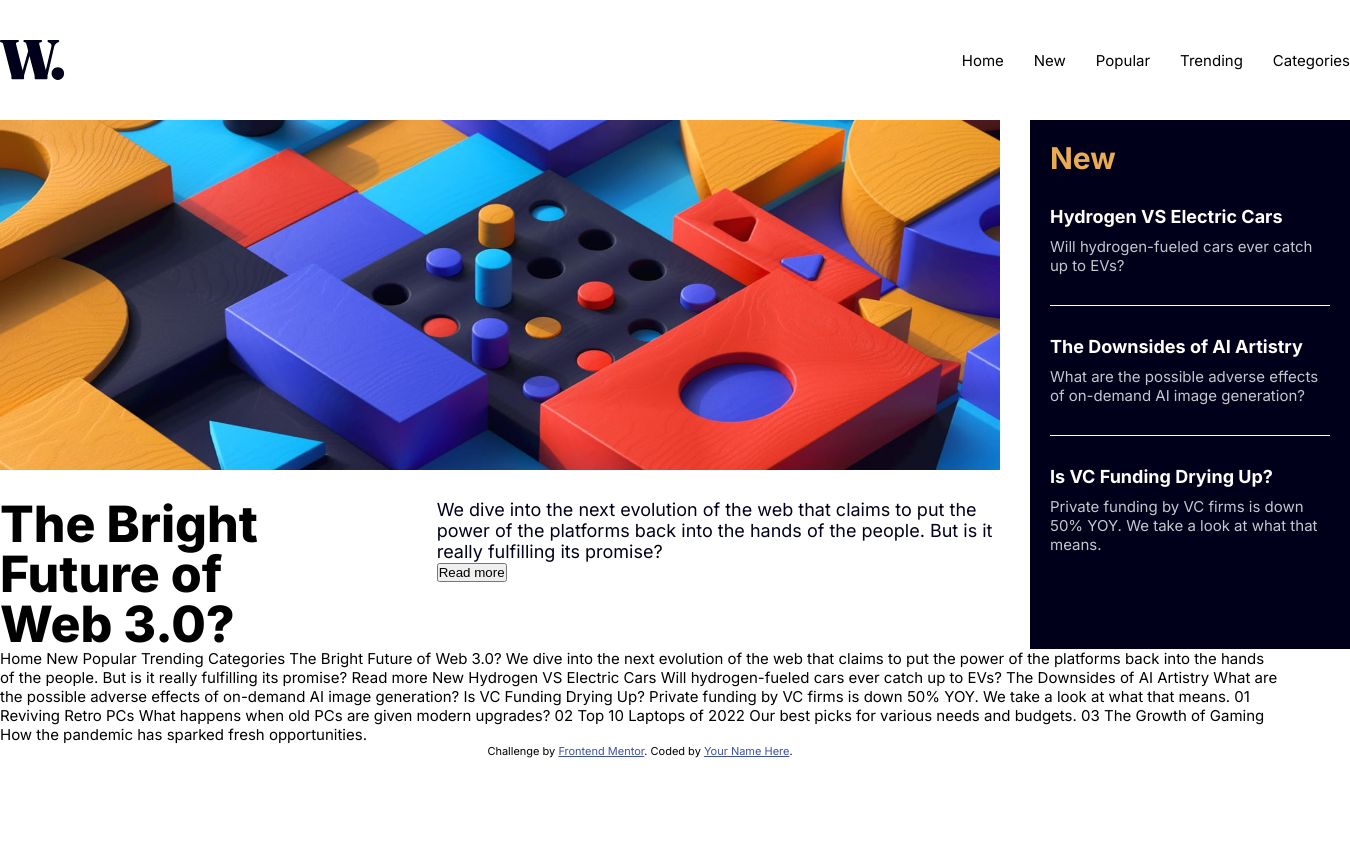
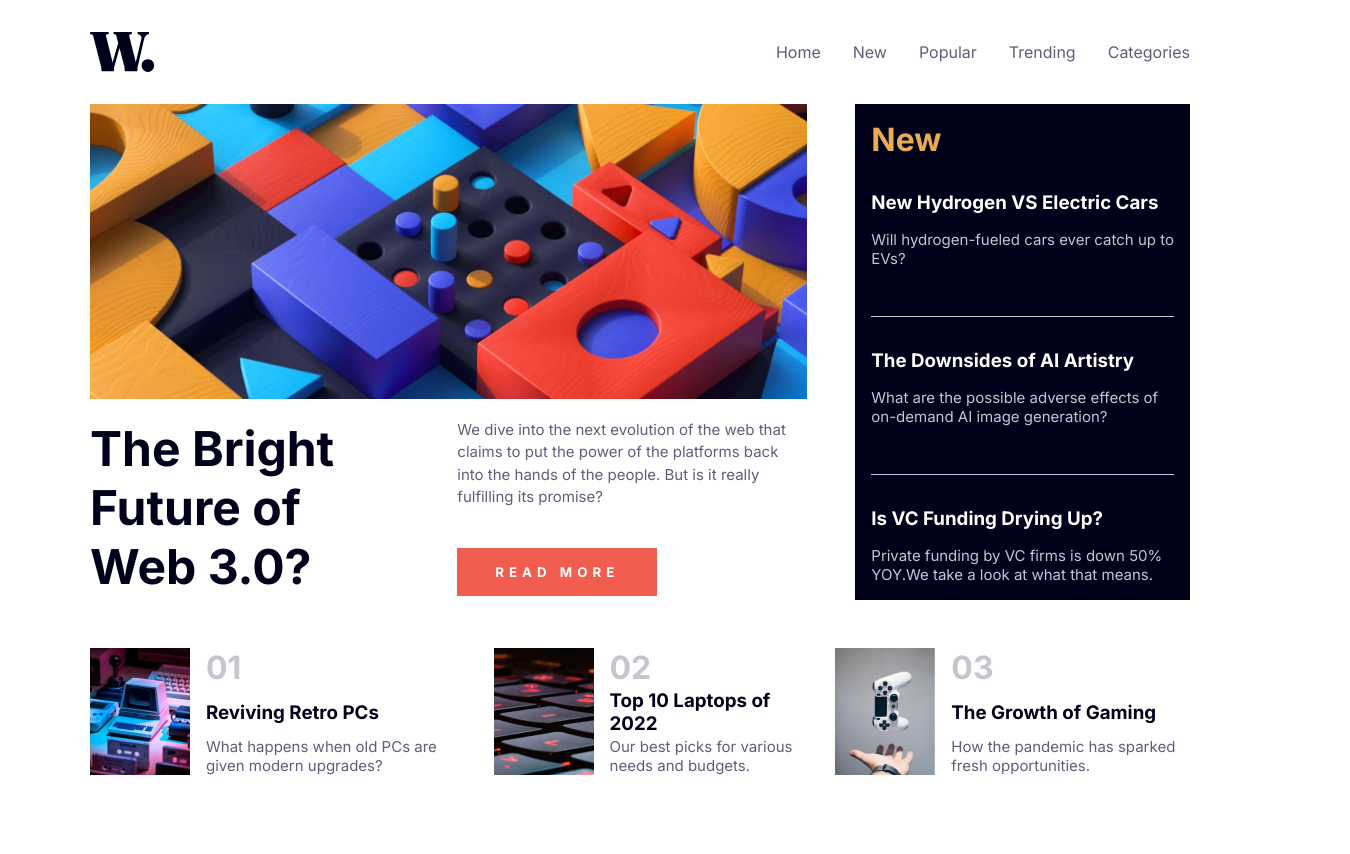
Before and after one commit to MoshiurRaihan95/news-homepage-main, a plain HTML site: page index.html in a window 1280 px wide. Shown: the whole page, 1350 px wide, since content can reach past the window. Before the commit the page ends 800 px from the top, so only its background shows below. Drawn offline with Linux system fonts and the light colour scheme.

Commit message:
done without toggle button

```diff
--- a/index.html
+++ b/index.html
@@ -13,91 +13,95 @@
 
 </head>
 <body>
-  <header class="container">
+  <div class="container">
     <nav>
-      <img src="assets/images/logo.svg" alt="logo" class="logo">
-      <ul class="nav-links">
+      <img src="./assets/images/logo.svg" alt="logo" class="logo" />
+      <ul class="nav-links" id="toggle_menu">
         <li>Home</li>
         <li>New</li>
         <li>Popular</li>
         <li>Trending</li>
         <li>Categories</li>
       </ul>
+      <img src="./assets/images/icon-menu.svg" class="menu" alt="" class="menu_icon">
+      <img src="assets/images/icon-menu-close.svg" alt="" class="close_icon">
     </nav>
-  </header>
-  <main class="container">
-    <div class="slider_with_content">
-      <div class="left_sidebar">
-        <img src="assets/images/image-web-3-desktop.jpg" alt="banner" class="banner_img">
-        <div class="banner_text">
-          <div class="main_title">
-            <h1>The Bright Future of Web 3.0?</h1>
+    <main>
+      <div class="main-container">
+        <div class="main-blog">
+          <picture>
+            <source media="(max-width:800px)" srcset="./assets/images/image-web-3-mobile.jpg" />
+            <img src="./assets/images/image-web-3-desktop.jpg" alt="web3" />
+          </picture>
+          <div class="blog-info">
+            <h1 class="blog-title">The Bright Future of Web 3.0?</h1>
+            <div class="blog-read">
+              <p class="blog-content">
+                We dive into the next evolution of the web that claims to put
+                the power of the platforms back into the hands of the people.
+                But is it really fulfilling its promise?
+              </p>
+              <button>Read more</button>
+            </div>
           </div>
-          <div class="banner_bottom_text">
-            <p>We dive into the next evolution of the web that claims to put the power of the platforms back into the hands of the people.
-              But is it really fulfilling its promise?</p>
-              <button>Read more</button>
+        </div>
+        <div class="new">
+          <div class="new-container">
+            <h2 class="header">New</h2>
+            <div class="new-blogs">
+              <div class="new-blog">
+                <h3 class="new-title">New Hydrogen VS Electric Cars</h3>
+                <p class="new-content">
+                  Will hydrogen-fueled cars ever catch up to EVs?
+                </p>
+              </div>
+              <div class="new-blog">
+                <h3 class="new-title">The Downsides of AI Artistry</h3>
+                <p class="new-content">
+                  What are the possible adverse effects of on-demand AI image
+                  generation?
+                </p>
+              </div>
+              <div class="new-blog">
+                <h3 class="new-title">Is VC Funding Drying Up?</h3>
+                <p class="new-content">
+                  Private funding by VC firms is down 50% YOY.We take a look at
+                  what that means.
+                </p>
+              </div>
+            </div>
+          </div>
+        </div>
+        <div class="top-blogs">
+          <div class="top-blog">
+            <img src="./assets/images/image-retro-pcs.jpg" alt="">
+            <div class="top-info">
+              <h2 class="num">01</h2>
+              <h3 class="top-title">Reviving Retro PCs</h3>
+              <p class="top-content">What happens when old PCs are given modern upgrades?</p>
+            </div>
+          </div>
+          <div class="top-blog">
+            <img src="./assets/images/image-top-laptops.jpg" alt="">
+            <div class="top-info">
+              <h2 class="num">02</h2>
+              <h3 class="top-title">Top 10 Laptops of 2022</h3>
+              <p class="top-content">Our best picks for various needs and budgets.</p>
+            </div>
+          </div>
+          <div class="top-blog">
+            <img src="./assets/images/image-gaming-growth.jpg" alt="">
+            <div class="top-info">
+              <h2 class="num">03</h2>
+              <h3 class="top-title">The Growth of Gaming</h3>
+              <p class="top-content">How the pandemic has sparked fresh opportunities.</p>
+            </div>
           </div>
         </div>
       </div>
-      <div class="right_sidebar">
-        <h4>New </h4>
-        <ul>
-          <li>
-            <h5>Hydrogen VS Electric Cars</h5>
-            <p>Will hydrogen-fueled cars ever catch up to EVs?</p>
-          </li>
-          <li>
-            <h5>The Downsides of AI Artistry</h5>
-            <p>What are the possible adverse effects of on-demand AI image generation?</p>
-          </li>
-          <li>
-            <h5>Is VC Funding Drying Up?</h5>
-            <p>Private funding by VC firms is down 50% YOY. We take a look at what that means.</p>
-          </li>
-        </ul>
-      </div>
-    </div>
-  </main>
-  Home
-  New
-  Popular
-  Trending
-  Categories
+    </main>
+  </div>
+  <script src="toggle.js"></script>
+</body>
 
-  The Bright Future of Web 3.0?
-
-  We dive into the next evolution of the web that claims to put the power of the platforms back into the hands of the people.
-  But is it really fulfilling its promise?
-
-  Read more
-
-  New
-
-  Hydrogen VS Electric Cars
-  Will hydrogen-fueled cars ever catch up to EVs?
-
-  The Downsides of AI Artistry
-  What are the possible adverse effects of on-demand AI image generation?
-
-  Is VC Funding Drying Up?
-  Private funding by VC firms is down 50% YOY. We take a look at what that means.
-
-  01
-  Reviving Retro PCs
-  What happens when old PCs are given modern upgrades?
-
-  02
-  Top 10 Laptops of 2022
-  Our best picks for various needs and budgets.
-
-  03
-  The Growth of Gaming
-  How the pandemic has sparked fresh opportunities.
-
-  <div class="attribution">
-    Challenge by <a href="https://www.frontendmentor.io?ref=challenge" target="_blank">Frontend Mentor</a>.
-    Coded by <a href="#">Your Name Here</a>.
-  </div>
-</body>
 </html>
--- a/style.css
+++ b/style.css
@@ -1,102 +1,229 @@
 @import url('https://fonts.googleapis.com/css2?family=Inter:wght@400;700;800&display=swap');
+:root{
+    --Soft-orange: hsl(35, 77%, 62%);
+    --Soft-red: hsl(5, 85%, 63%);
+    --Off-white: hsl(36, 100%, 99%);
+    --Grayish-blue: hsl(233, 8%, 79%);
+    --Dark-grayish-blue: hsl(236, 13%, 42%);
+    --Very-dark-blue: hsl(240, 100%, 5%);
+}
+/*============DEFAULT STYLES=================*/
 *{
+    font-family: 'Inter', sans-serif;
+    box-sizing: border-box;
+    padding: 0;
     margin: 0;
-    padding: 0;
-    box-sizing: border-box;
 }
-:root{
-    --Off-white: hsl(36, 100%, 99%);
-    --Grayishblue: hsl(233, 8%, 79%);
-    --Darkgrayishblue: hsl(236, 13%, 42%);
-    --Verydarkblue: hsl(240, 100%, 5%);
-    --Softorange: hsl(35, 77%, 62%);
-    --Softred: hsl(5, 85%, 63%);
+p{
+    font-size: 15px;
+}
+img{
+    max-width: 100%;
 }
 body{
-    font-family: 'Inter', sans-serif;
-    font-size: 15px;
-}
-p{
-    color: var(--Grayishblue);
-}
-.container{
-    width: 1350px;
-    margin: auto;
-}
-nav{
-    display: flex;
-    justify-content: space-between;
-    align-items: center;
-    padding: 40px 0px;
-}
-nav ul.nav-links{
+    width: 100%;
+    min-height: 100vh;
     display: flex;
     align-items: center;
 }
+ul{
+    list-style: none;
+}
+.container{
+    max-width: 1100px;
+    margin: 0 auto;
+}
+/*==========NAVBAR STYLES==================*/
+nav{
+    display: flex;
+    align-items: center;
+    justify-content: space-between;
+    padding: 2rem 0;
+}
+.nav-links{
+    display: flex;
+    align-items: center;
+    gap: 2rem;
+}
 .nav-links li{
-    list-style: none;
-    margin-right: 30px;
+    color: var(--Dark-grayish-blue);
+    cursor: pointer;
 }
-.nav-links li:last-child{
-    margin-right: 0;
+.nav-links li:hover{
+    color: var(--Soft-red);
 }
-.slider_with_content{
+.close_icon{
+    display: none;
+}
+.menu{
+    display: none;
+}
+/*================MAIN STYLES=====================*/
+.main-container{
+    display: grid;
+    gap: 3rem;
+    grid-template-columns: repeat(3,1fr);
+    grid-template-rows: repeat(2,1fr);
+    max-height: 750px;
+}
+.main-blog{
+    grid-column: 2 span;
+    grid-row: 1 span;
+}
+.blog-info{
     display: flex;
     justify-content: space-between;
-    column-gap: 30px;
+    margin-top: 1rem;
 }
-.banner_text{
+.blog-title{
+    font-size: 3rem;
+    color: var(--Very-dark-blue);
+    width: 300px;
+}
+.blog-content{
+    color: var(--Dark-grayish-blue);
+    width: 350px;
+    line-height: 1.5;
+}
+.blog-read{
     display: flex;
+    flex-direction: column;
     justify-content: space-between;
-    margin-top: 25px;
 }
-.banner_text h1{
-    font-size: 50px;
-    font-weight: 800;
-    line-height: 50px;
+.blog-read button{
+    background-color: var(--Soft-red);
+    border: none;
+    color: var(--Off-white);
+    width: 200px;
+    padding: 1rem 2rem;
+    cursor: pointer;
+    text-transform: uppercase;
+    letter-spacing: 5px;
+    font-weight: 700;
 }
-.banner_bottom_text{
-    margin-left: 125px;
+.blog-read button:hover{
+    background-color: var(--Very-dark-blue);
 }
-.banner_bottom_text p{
-    color: var(--Verydarkblue);
-    font-size: 18px;
+.new{
+    grid-column: 1 span;
+    grid-row: 1 span;
+    background-color: var(--Very-dark-blue);
 }
-.left_sidebar{
-    max-width: 1000px;
+.new-container{
+    padding: 1rem;
+    display: flex;
+    flex-direction: column;
 }
-.left_sidebar .banner_img{
+.header{
+    color: var(--Soft-orange);
+    font-size: 2rem;
+}
+.new-blogs{
+    display: flex;
+    flex-direction: column;
+    margin-top: 2rem;
+    gap: 2rem;
+}
+.new-blog{
+    display: flex;
+    flex-direction: column;
+    gap: 1rem;
+}
+.new-blog::after{
+    content: "";
+    margin-top: 2rem;
+    display: flex;
     width: 100%;
-    height: 350px;
+    height: 1px;
+    width: 100%;
+    background-color: var(--Grayish-blue);
 }
-.right_sidebar{
-    max-width: 350px;
-    background: var(--Verydarkblue);
-    padding: 20px;
+.new-blog:last-child::after{
+    display: none;
 }
-.right_sidebar h4{
-    color: var(--Softorange);
-    font-size: 30px;
+.new-title:hover{
+    color: var(--Soft-orange);
 }
-.right_sidebar ul li h5{
-    font-size: 18px;
+.new-title{
     color: var(--Off-white);
+    cursor: pointer;
 }
-.right_sidebar ul li{
-    list-style: none;
-    border-bottom: 1px solid var(--Off-white);
-    padding: 30px 0px;
+.new-content{
+    color: var(--Grayish-blue);
 }
-.right_sidebar ul li:last-child{
-    border-bottom: none;
+
+.top-blogs{
+    display: flex;
+    grid-column: 3 span;
+    grid-row: 1 span;
+    gap: 1rem;
+    justify-content: space-between;
 }
-.right_sidebar ul li p{
-    margin-top: 10px;
+.top-blog{
+    display: flex;
+    align-items: center;
+    height: fit-content;
 }
-.attribution{
-    font-size: 11px;
-    text-align: center;
+.top-title{
+    cursor: pointer;
+    color: var(--Very-dark-blue);
 }
-.attribution a {
-    color: hsl(228, 45%, 44%);
+.top-title:hover{
+    color: var(--Soft-red);
 }
+.top-blog img{
+    width: 100px;
+}
+.top-info{
+    display: flex;
+    flex-direction: column;
+    justify-content: space-between;
+    margin-left: 1rem;
+    height: 127px;
+}
+.num{
+    color: var(--Grayish-blue);
+    font-size: 2rem;
+}
+.top-content{
+    color: var(--Dark-grayish-blue);
+}
+
+/* ===========Responsive CSS============ */
+@media screen and (max-width:800px) {
+    body{
+        align-items: flex-start;
+    }
+
+    nav{
+        padding-inline: 1rem;
+    }
+    .nav-links{
+        display: none;
+    }
+    .menu{
+        display: flex;
+    }
+    .main-container{
+        padding-inline: 1rem;
+        display: flex;
+        flex-direction: column;
+        gap: 3rem;
+    }
+    .top-blogs{
+        display: flex;
+        flex-direction: column;
+    }
+    .blog-info{
+        flex-direction: column;
+        gap: 2rem;
+        width: 100%;
+    }
+    .blog-read{
+        gap: 2rem;
+        width: 100%;
+    }
+    .blog-title,.blog-content{
+        width: 100%;
+    }
+}
--- /dev/null
+++ b/toggle.js
@@ -0,0 +1,8 @@
+function myFunction() {
+    var x = document.getElementById("toggle_menu");
+    if (x.className === "nav-links") {
+      x.className += " responsive";
+    } else {
+      x.className = "toggle_menu";
+    }
+  }
```
